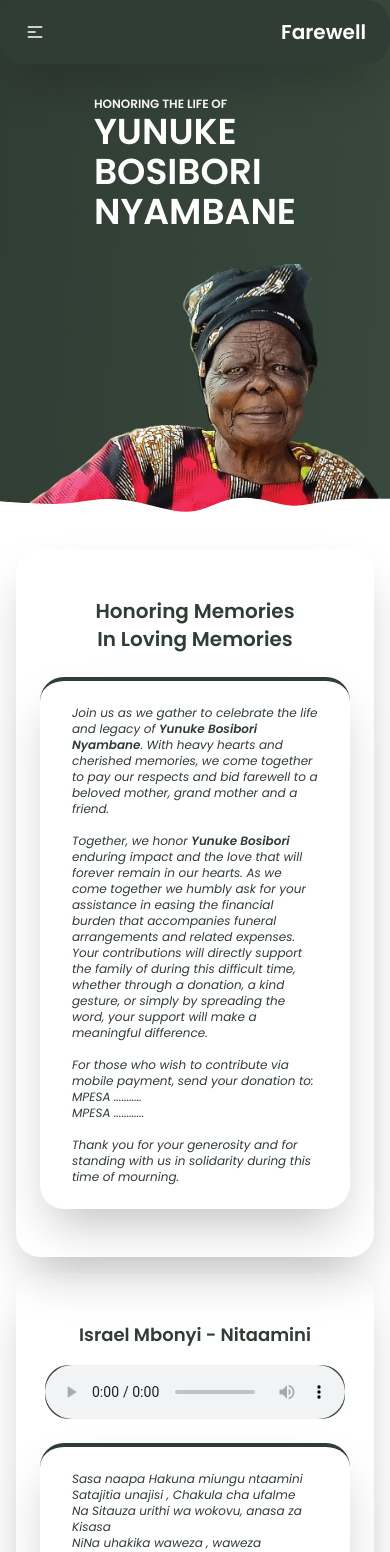
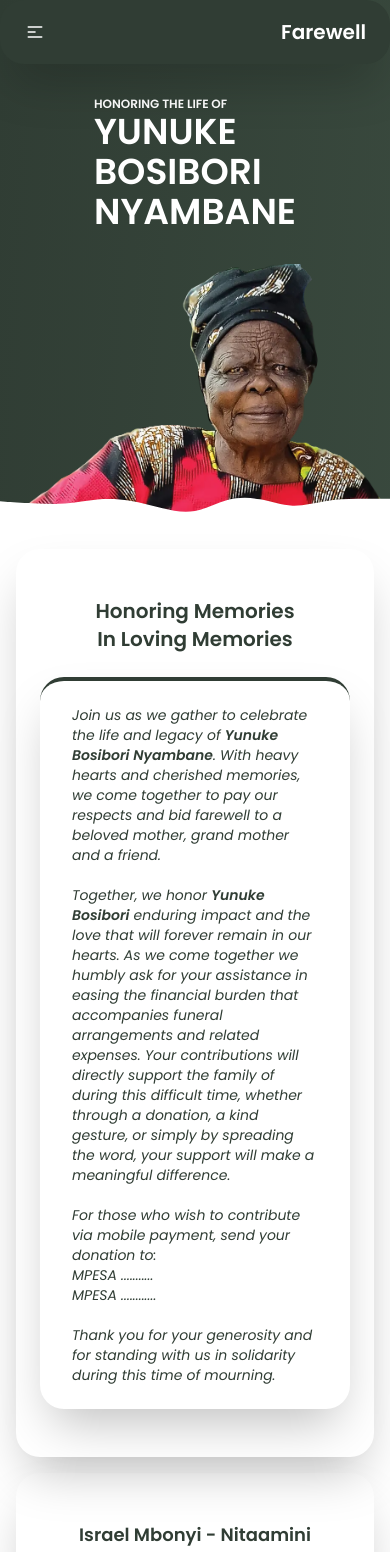
Before and after one commit to NyabutiBrian/funeral_website, a React (Vite) app in the folder frontend/: page / in a window 390 px wide. Shown: the top 1552 px of the page. Built offline with nearby package versions, Linux system fonts and the light colour scheme.

Commit message:
updated font

```diff
--- a/frontend/src/layouts/About.jsx
+++ b/frontend/src/layouts/About.jsx
@@ -13,7 +13,7 @@ const About = () => {
                         <h3>In Loving Memories</h3>
                     </div>
                     <div className="max-w-screen-xl mx-auto border-t-4 lg:border-t-0 lg:border-l-4 border-primary py-6 px-8 rounded-3xl shadow-2xl">
-                        <p className="text-xs md:text-base text-primary italic">
+                        <p className="text-sm md:text-base text-primary italic">
                             Join us as we gather to celebrate the life and legacy of <span className="font-semibold">Yunuke Bosibori Nyambane</span>. With heavy hearts and cherished memories,
                             we come together to pay our respects and bid farewell to a beloved mother, grand mother and a  friend. <br/><br/>
                             Together, we honor <span className="font-semibold">Yunuke Bosibori</span> enduring impact and the love that will forever remain in our hearts.
```
